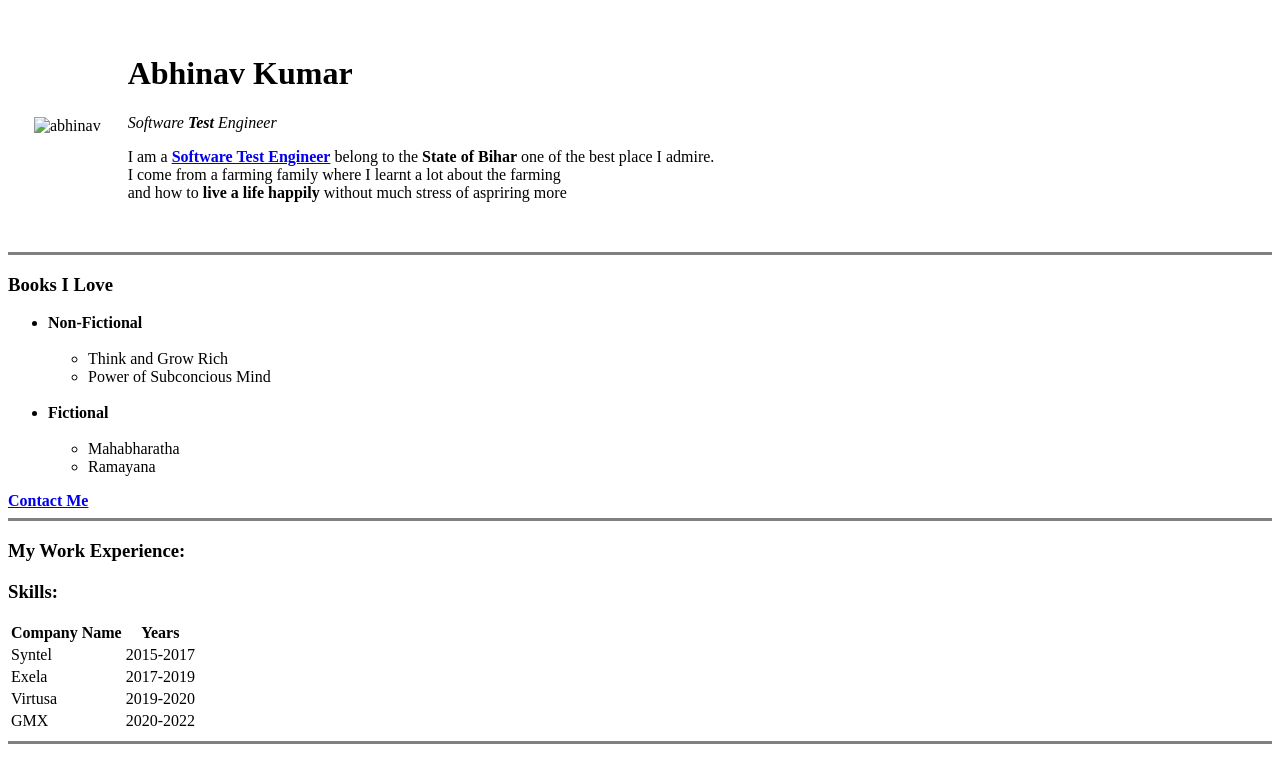
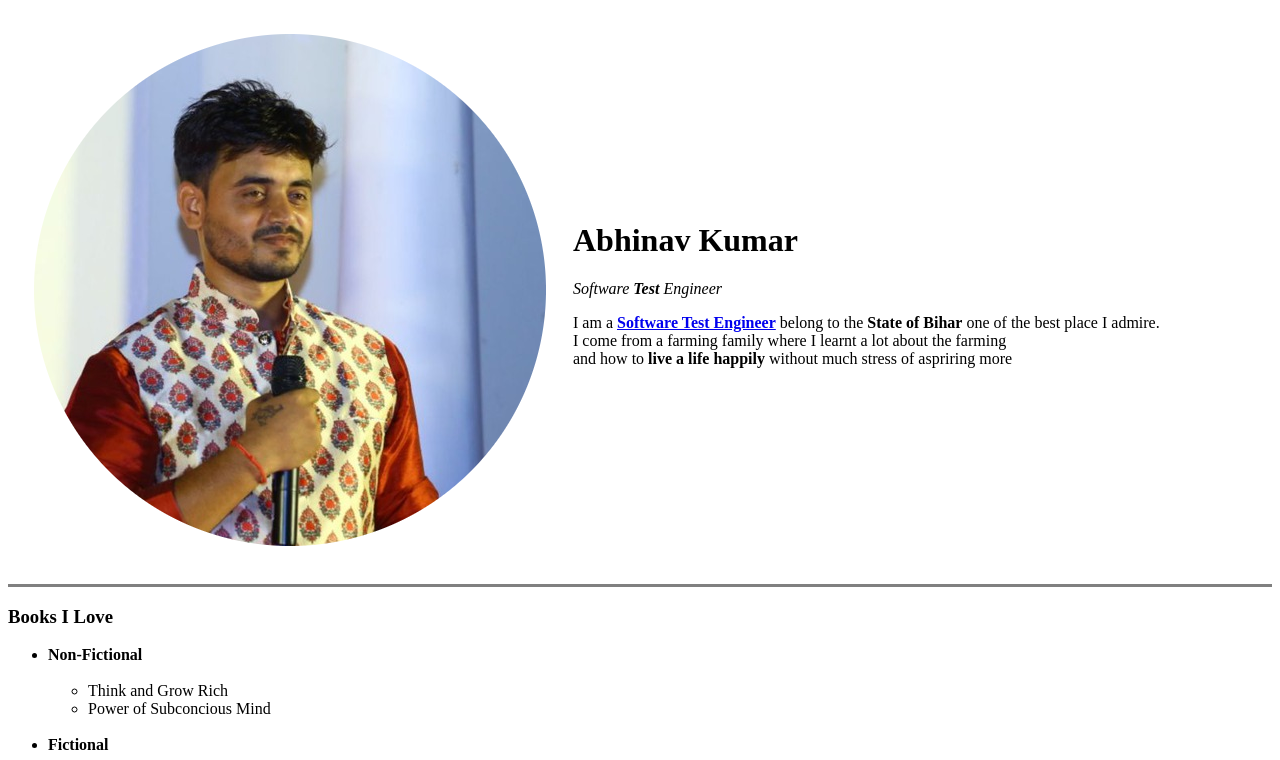
Before and after one commit to abhikmaditya/webfeb2022, a plain HTML site: page index.html in a window 1280 px wide. Shown: the top 760 px of the page. Drawn offline with Linux system fonts and the light colour scheme.

Commit message:
Update index.html

```diff
--- a/index.html
+++ b/index.html
@@ -11,7 +11,7 @@
   <table cellspacing="25">
     <tr>
       <td>
-        <img src="abhinav-profile-photo.pn" alt="abhinav">
+        <img src="abhinav-profile-photo.png" alt="abhinav">
       </td>
       <td >
         <h1>Abhinav Kumar</h1>
```
